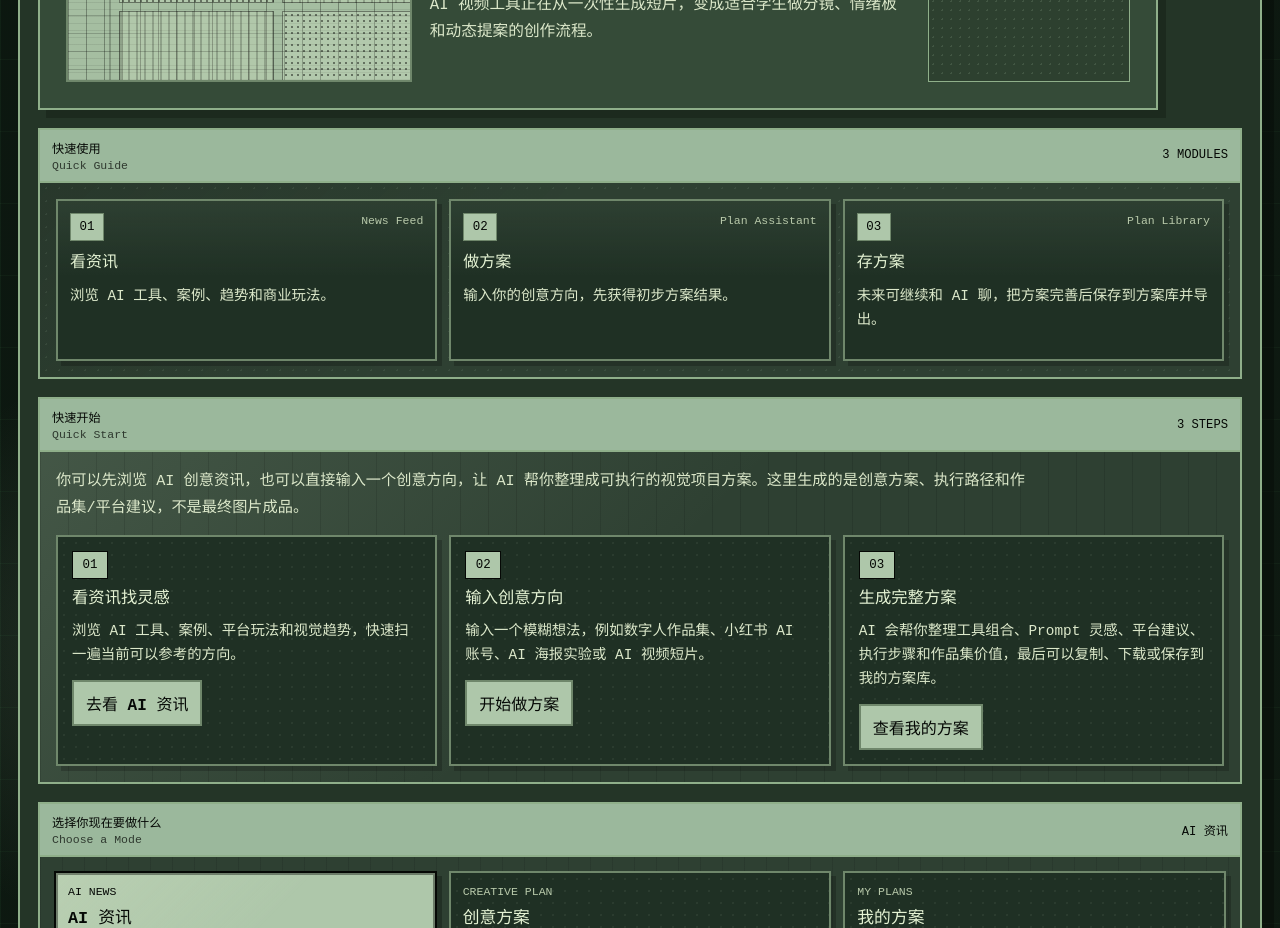
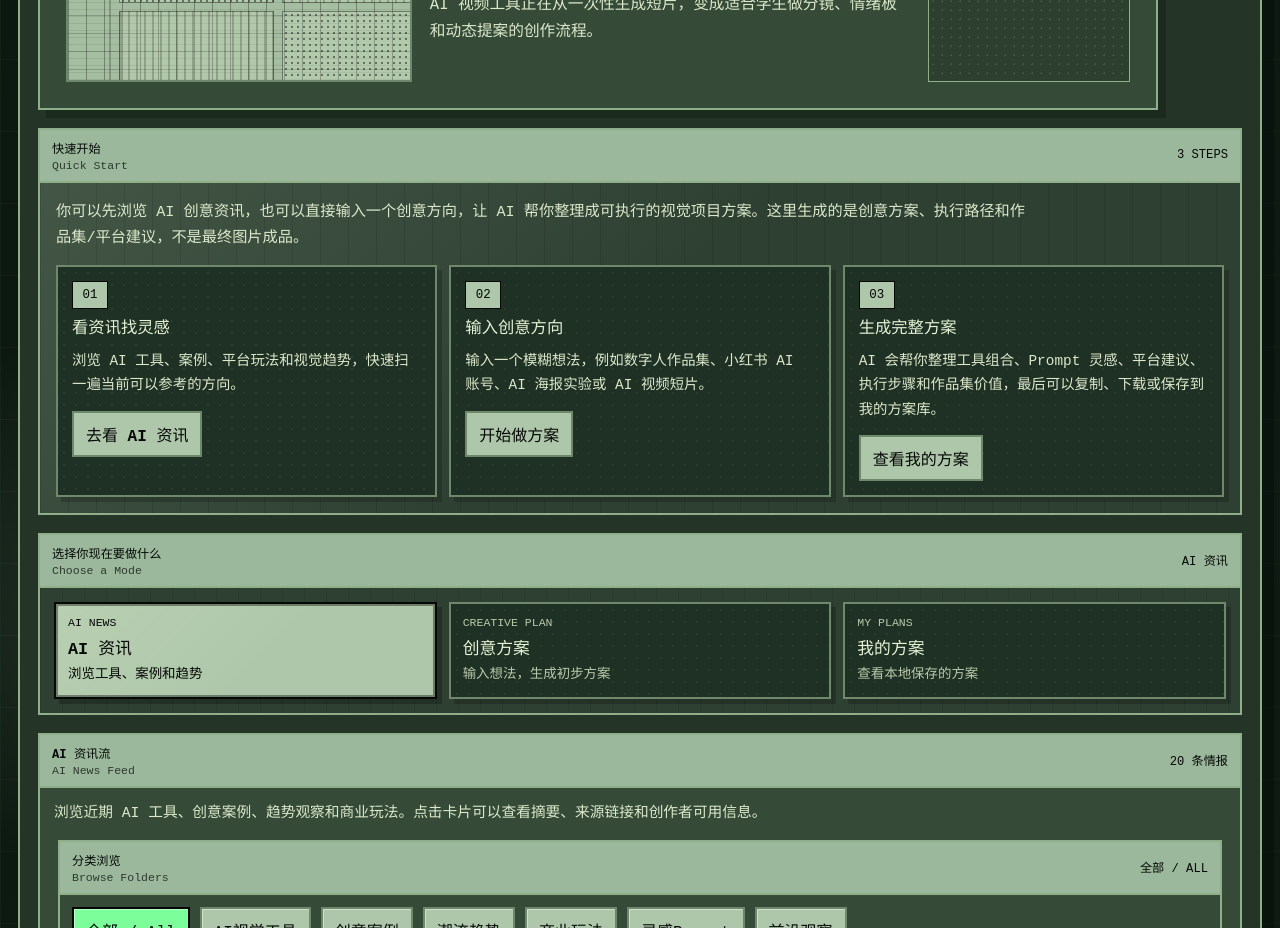
Before and after one commit to Xianliangzi/ai-creative-radar, a React (Vite) app: page / in a window 1280 px wide. Shown: the part 1020-1948 px from the top of the page. Built offline with nearby package versions, Linux system fonts and the light colour scheme.

Commit message:
Simplify homepage onboarding hierarchy

```diff
--- a/src/App.jsx
+++ b/src/App.jsx
@@ -5,7 +5,6 @@ import CategoryFilter from './components/CategoryFilter.jsx'
 import SignalDetail from './components/SignalDetail.jsx'
 import SignalImage from './components/SignalImage.jsx'
 import SignalCard from './components/SignalCard.jsx'
-import QuickGuide from './components/QuickGuide.jsx'
 import TodaysSignal from './components/TodaysSignal.jsx'
 import signals from './data/news-sample.json'
 
@@ -755,8 +754,6 @@ function App() {
 
         <TodaysSignal signal={todaysSignal} />
 
-        <QuickGuide />
-
         <section className="quick-start" aria-labelledby="quick-start-title">
           <div className="section-title">
             <span>
```
